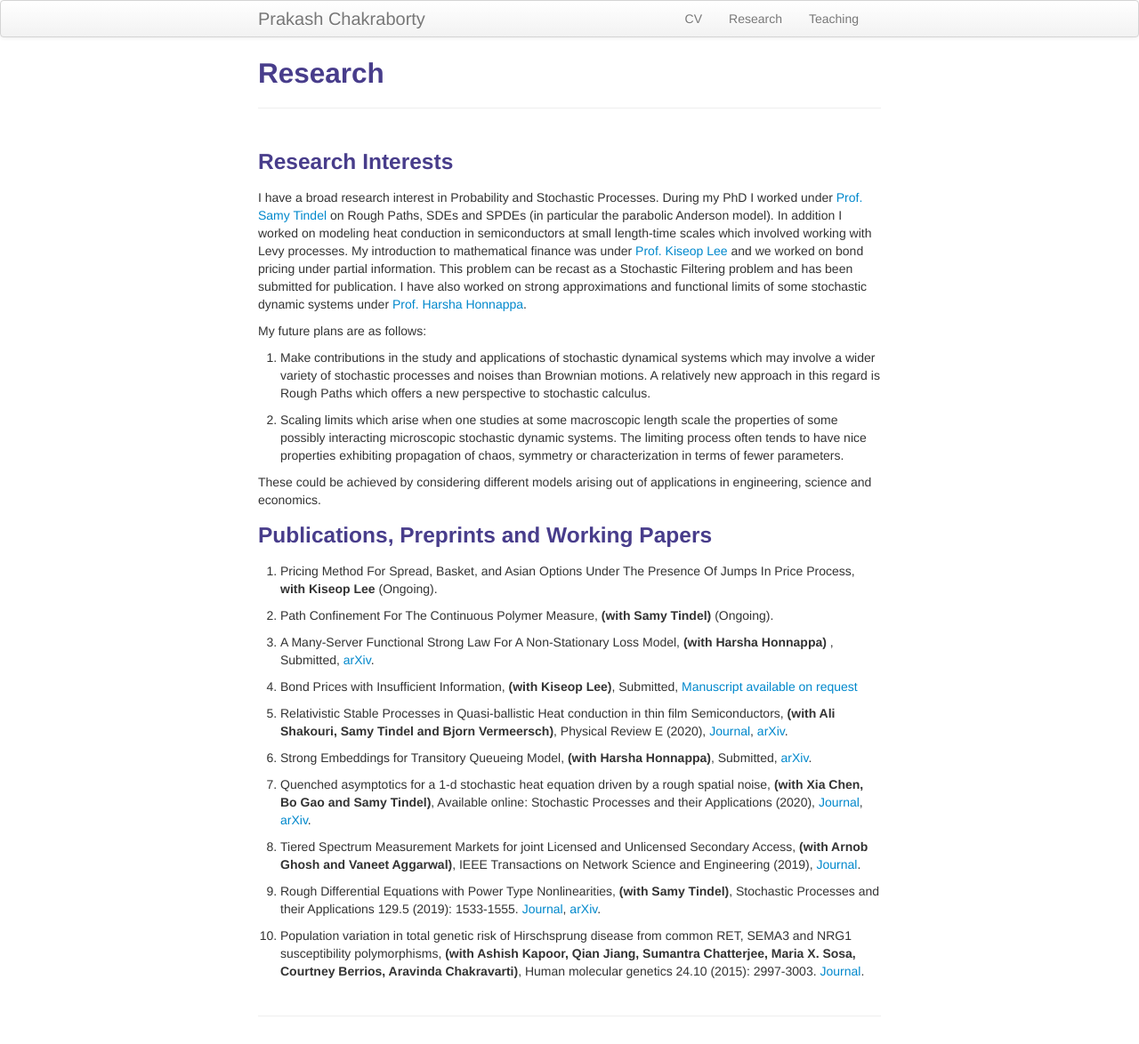
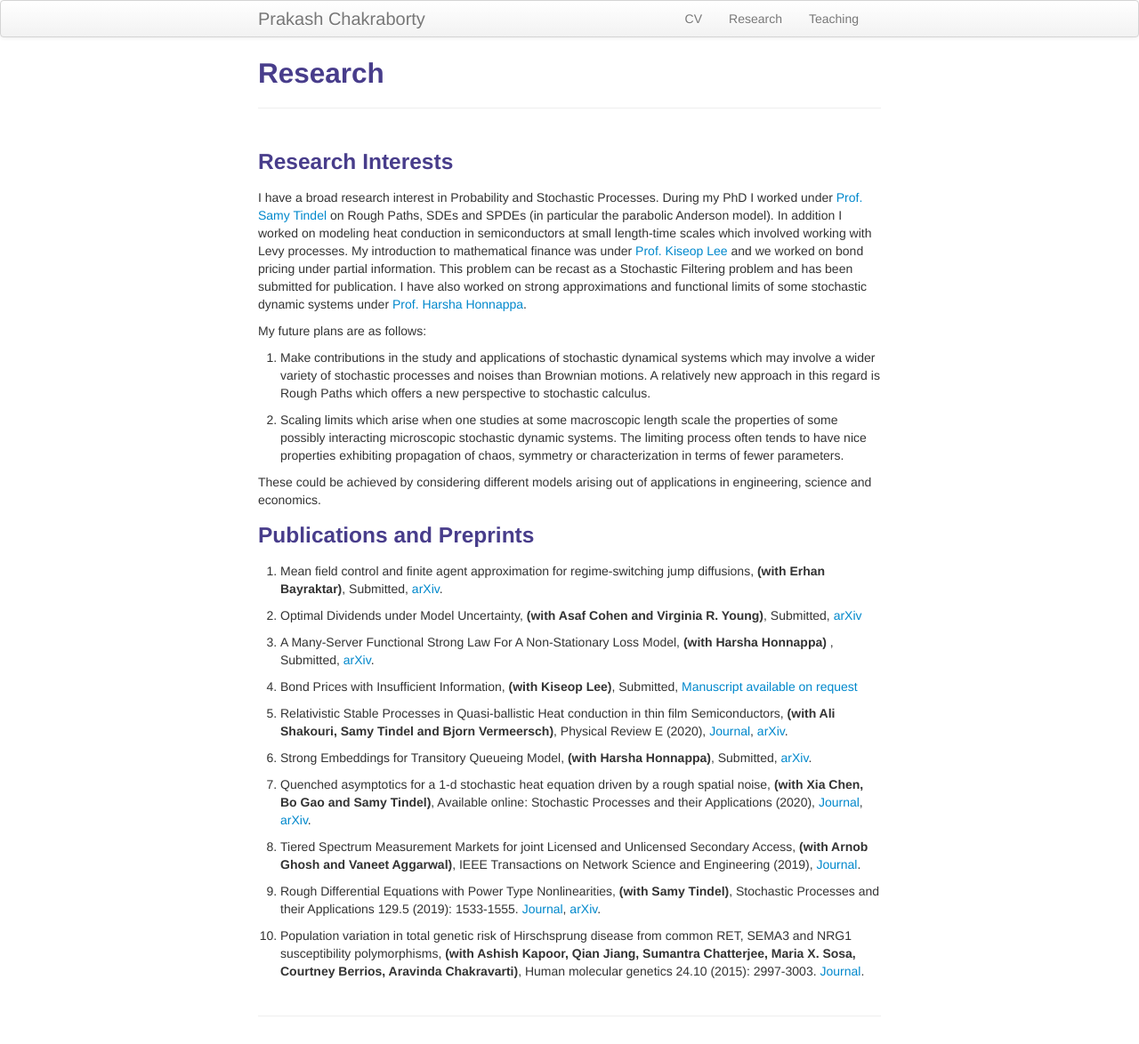
Before and after one commit to prakashchakraborty/prakashchakraborty.github.io, a Jekyll site: the page built from pages/research.md, in a window 1280 px wide. Shown: the whole page at 89% size. Built offline with Jekyll 4.4.1, drawn with Linux system fonts in a browser that asks for light colours.

Commit message:
Update research.md

```diff
--- a/pages/research.md
+++ b/pages/research.md
@@ -16,11 +16,11 @@ My future plans are as follows:
 
 These could be achieved by considering different models arising out of applications in engineering, science and economics.
 
-<h3>Publications, Preprints and Working Papers</h3>
+<h3>Publications and Preprints</h3>
 
-1. Pricing  Method For Spread, Basket, and Asian Options Under The Presence Of Jumps In Price Process, **with Kiseop Lee** (Ongoing).
+1. Mean field control and finite agent approximation for regime-switching jump diffusions, **(with Erhan Bayraktar)**, Submitted, <a href="https://arxiv.org/abs/2109.09134">arXiv</a>.
 
-2. Path Confinement For The Continuous Polymer Measure, **(with Samy Tindel)** (Ongoing).
+2. Optimal Dividends under Model Uncertainty, **(with Asaf Cohen and Virginia R. Young)**, Submitted, <a href="https://arxiv.org/abs/2109.09137">arXiv</a>
 
 3. A Many-Server Functional Strong Law For A Non-Stationary Loss Model, **(with Harsha Honnappa)** , Submitted, <a href="https://arxiv.org/abs/1912.13067">arXiv</a>.
 
```
